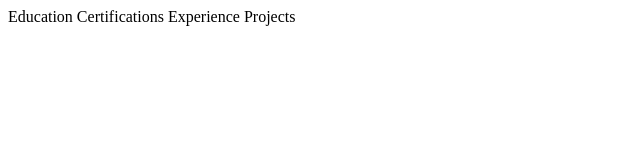
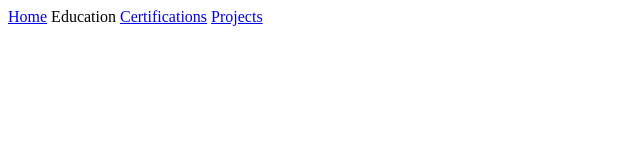
Before and after one commit to amarmerada99/amarmerada99.github.io, a plain HTML site: page index.html in a window 1280 px wide. Shown: the whole page, without its empty margins (0-640 px from the left). Drawn offline with Linux system fonts and the light colour scheme.

```diff
--- a/index.html
+++ b/index.html
@@ -5,6 +5,11 @@
     <title>Abigail Marmer-Adams - Robotics Engineer</title>
 </head>
 <body>
-    Education Certifications Experience Projects
+    <div class="navbar">
+        <a href="Home">Home</a>
+        <a href="Education"></a>Education</a>
+        <a href="Certifications">Certifications</a>
+        <a href="Projects">Projects</a>
+    </div>
 </body>
 </html>
```
